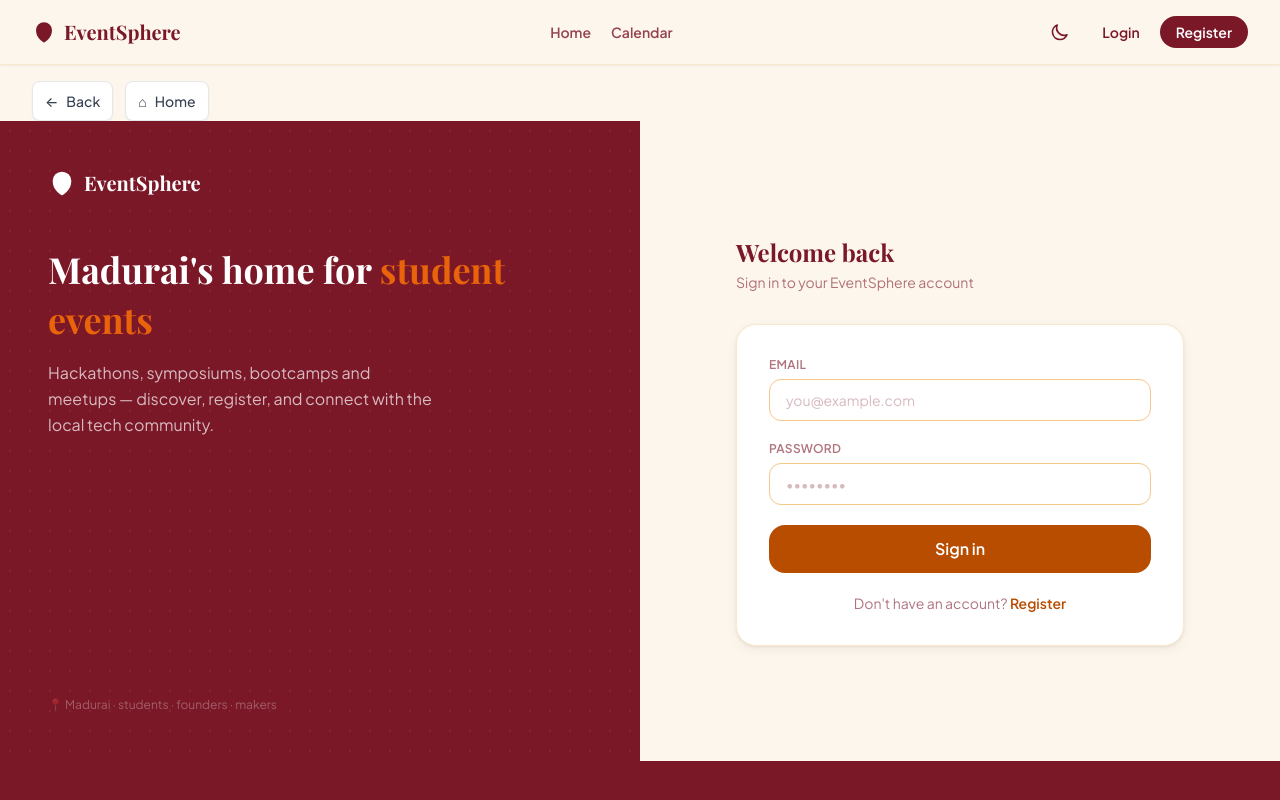
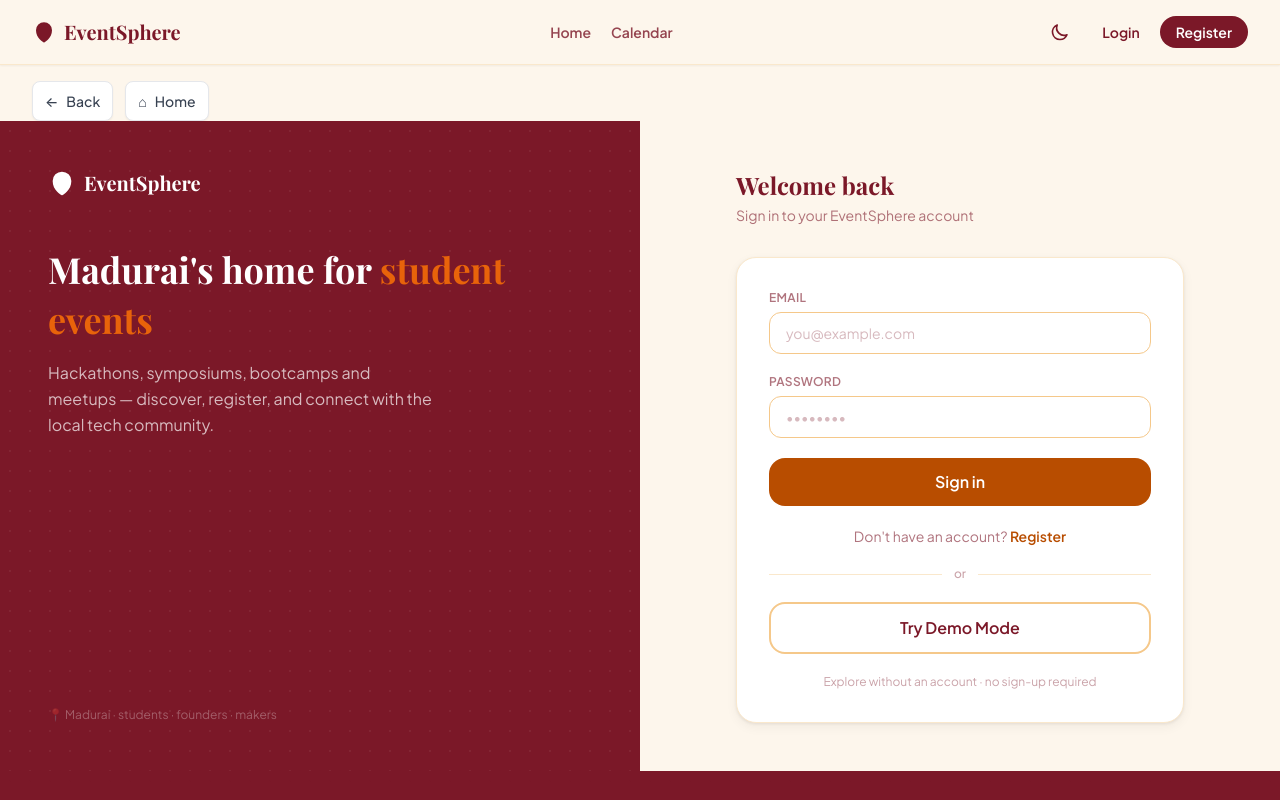
Before and after one commit to SELVA-MEENAKSHI-K/frontendmadurai-eventsphere, a React (Vite) app: page /login in a window 1280 px wide. Shown: the top 800 px of the page. Built offline with nearby package versions, Linux system fonts and the light colour scheme; no server answers.

Commit message:
feat(auth): add Try Demo Mode option to LoginPage and RegisterPage

```diff
--- a/src/pages/LoginPage.jsx
+++ b/src/pages/LoginPage.jsx
@@ -3,7 +3,7 @@ import { Link, useNavigate, useLocation } from 'react-router-dom'
 import { useAuth } from '../context/AuthContext'
 
 export default function LoginPage() {
-  const { login }  = useAuth()
+  const { login, loginAsDemo } = useAuth()
   const navigate   = useNavigate()
   const location   = useLocation()
   const [email, setEmail]       = useState('')
@@ -24,6 +24,12 @@ export default function LoginPage() {
     } finally {
       setLoading(false)
     }
+  }
+
+  function handleDemoLogin() {
+    setError(null)
+    loginAsDemo()
+    navigate(from, { replace: true })
   }
 
   return (
@@ -125,6 +131,25 @@ export default function LoginPage() {
                 Register
               </Link>
             </p>
+
+            {/* Demo mode divider */}
+            <div className="flex items-center gap-3" aria-hidden="true">
+              <span className="h-px flex-1 bg-brand-100 dark:bg-brand-800" />
+              <span className="text-xs text-brand-600/40 dark:text-brand-500 font-medium">or</span>
+              <span className="h-px flex-1 bg-brand-100 dark:bg-brand-800" />
+            </div>
+
+            {/* Demo login — brand-600 on brand-100 bg = 11.8:1 ✅ */}
+            <button
+              type="button"
+              onClick={handleDemoLogin}
+              className="w-full border-2 border-brand-200 dark:border-brand-700 hover:border-saffron-600 dark:hover:border-saffron-400 bg-white dark:bg-brand-900 text-brand-600 dark:text-brand-200 font-semibold py-3 rounded-2xl transition-colors focus-visible:outline-none focus-visible:ring-2 focus-visible:ring-saffron-600 focus-visible:ring-offset-2"
+            >
+              Try Demo Mode
+            </button>
+            <p className="text-center text-xs text-brand-600/40 dark:text-brand-500 -mt-2">
+              Explore without an account · no sign-up required
+            </p>
           </form>
         </div>
       </div>
--- a/src/pages/RegisterPage.jsx
+++ b/src/pages/RegisterPage.jsx
@@ -3,7 +3,7 @@ import { Link, useNavigate } from 'react-router-dom'
 import { useAuth } from '../context/AuthContext'
 
 export default function RegisterPage() {
-  const { register } = useAuth()
+  const { register, loginAsDemo } = useAuth()
   const navigate     = useNavigate()
   const [form, setForm] = useState({ full_name: '', email: '', password: '', role: 'student', college: '' })
   const [error, setError]     = useState(null)
@@ -26,6 +26,12 @@ export default function RegisterPage() {
     } finally {
       setLoading(false)
     }
+  }
+
+  function handleDemoLogin() {
+    setError(null)
+    loginAsDemo()
+    navigate('/', { replace: true })
   }
 
   const inputCls = 'w-full border border-brand-200 dark:border-brand-700 rounded-xl px-4 py-2.5 text-sm bg-white dark:bg-brand-900 text-brand-600 dark:text-brand-100 placeholder:text-brand-600/30 dark:placeholder:text-brand-500 focus:outline-none focus:ring-2 focus:ring-saffron-600 focus:border-transparent transition-colors'
@@ -137,6 +143,25 @@ export default function RegisterPage() {
                 Sign in
               </Link>
             </p>
+
+            {/* Demo mode divider */}
+            <div className="flex items-center gap-3" aria-hidden="true">
+              <span className="h-px flex-1 bg-brand-100 dark:bg-brand-800" />
+              <span className="text-xs text-brand-600/40 dark:text-brand-500 font-medium">or</span>
+              <span className="h-px flex-1 bg-brand-100 dark:bg-brand-800" />
+            </div>
+
+            {/* Demo login — brand-600 on white = 11.8:1 ✅ */}
+            <button
+              type="button"
+              onClick={handleDemoLogin}
+              className="w-full border-2 border-brand-200 dark:border-brand-700 hover:border-saffron-600 dark:hover:border-saffron-400 bg-white dark:bg-brand-900 text-brand-600 dark:text-brand-200 font-semibold py-3 rounded-2xl transition-colors focus-visible:outline-none focus-visible:ring-2 focus-visible:ring-saffron-600 focus-visible:ring-offset-2"
+            >
+              Try Demo Mode
+            </button>
+            <p className="text-center text-xs text-brand-600/40 dark:text-brand-500 -mt-2">
+              Explore without an account · no sign-up required
+            </p>
           </form>
         </div>
       </div>
```
